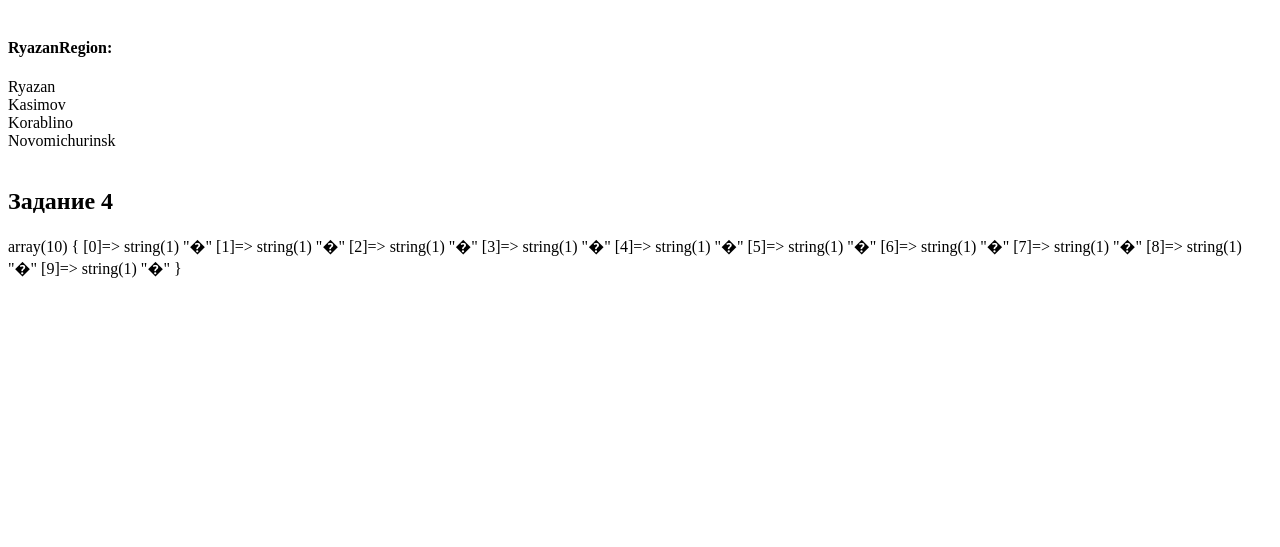
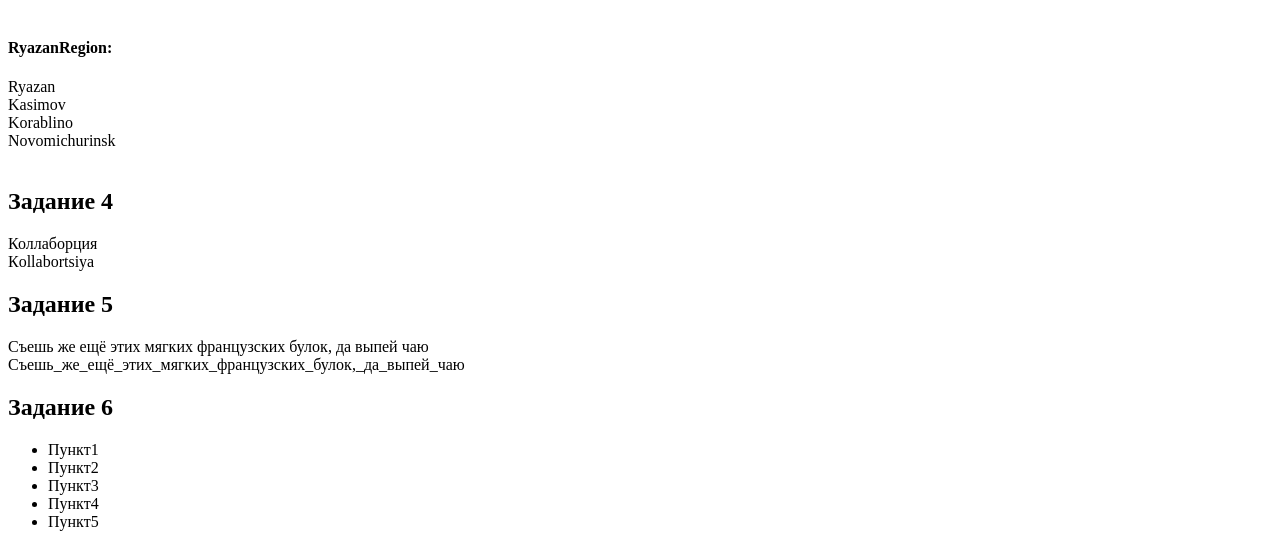
Before and after one commit to islamov-ildar/php-basic, a PHP site: page / in a window 1280 px wide. Shown: the part 488-1035 px from the top of the page. Before the commit the page ends 766 px from the top, so only its background shows below. Run offline with PHP 8.4, Linux system fonts and the light colour scheme.

Commit message:
HW lesson 3 done

```diff
--- a/php1-lesson3/index.php
+++ b/php1-lesson3/index.php
@@ -101,18 +101,93 @@ $letterArr = [
 'ч' => 'ch',
 'ш' => 'sh',
 'щ' => 'sh',
-'ь' => '',
+'ь' => "'",
 'ы' => 'y',
-'ъ' => '',
+'ъ' => "'",
 'э' => 'e',
 'ю' => 'yu',
 'я' => 'ya',
 ];
 
-$myWord = "Слово";
+$myWord = "Коллаборция";
 
-$wordArr = str_split($myWord);
+echo $myWord."<br>";
 
-var_dump ($wordArr);
+function translit($letterArr, $myWord){
+
+$wordArr = mb_str_split($myWord);
+
+
+
+for ($i = 0; $i < count($wordArr); $i++) {
+    //echo $wordArr[$i] . "- $i";
+    foreach($letterArr as $rusLetter => $engLetter){
+
+            if($wordArr[$i] == $rusLetter) {
+                //echo $wordArr[$i];
+                $wordArr[$i] = $engLetter;
+
+            }
+
+    }
+
+}
+
+$transliteratedWord = implode('', $wordArr);
+
+return $transliteratedWord;
+}
+
+
+echo translit($letterArr, $myWord);
+
+
+
+echo "<h2>Задание 5</h2>";
+
+$myString = "Съешь же ещё этих мягких французских булок, да выпей чаю";
+
+echo $myString."<br>";
+
+function spaceReplace($myString){
+
+$stringArr = mb_str_split($myString);
+
+//var_dump ($stringArr);
+
+for ($i = 0; $i < count($stringArr); $i++){
+
+    if($stringArr[$i] == " ") {
+
+        $stringArr[$i] = "_";
+
+    }
+
+}
+
+return $spaceReplacedString = implode('', $stringArr);
+
+}
+
+echo spaceReplace($myString);
+
+
+
+echo "<h2>Задание 6</h2>";
+
+$li = ['<li>Пункт1</li>',
+'<li>Пункт2</li>',
+'<li>Пункт3</li>',
+'<li>Пункт4</li>',
+'<li>Пункт5</li>',];
+
+echo "<ul>";
+
+for($i = 0; $i < count($li); $i++) {
+
+    echo $li[$i];
+
+};
+echo "</ul>";
 
 ?>
```
